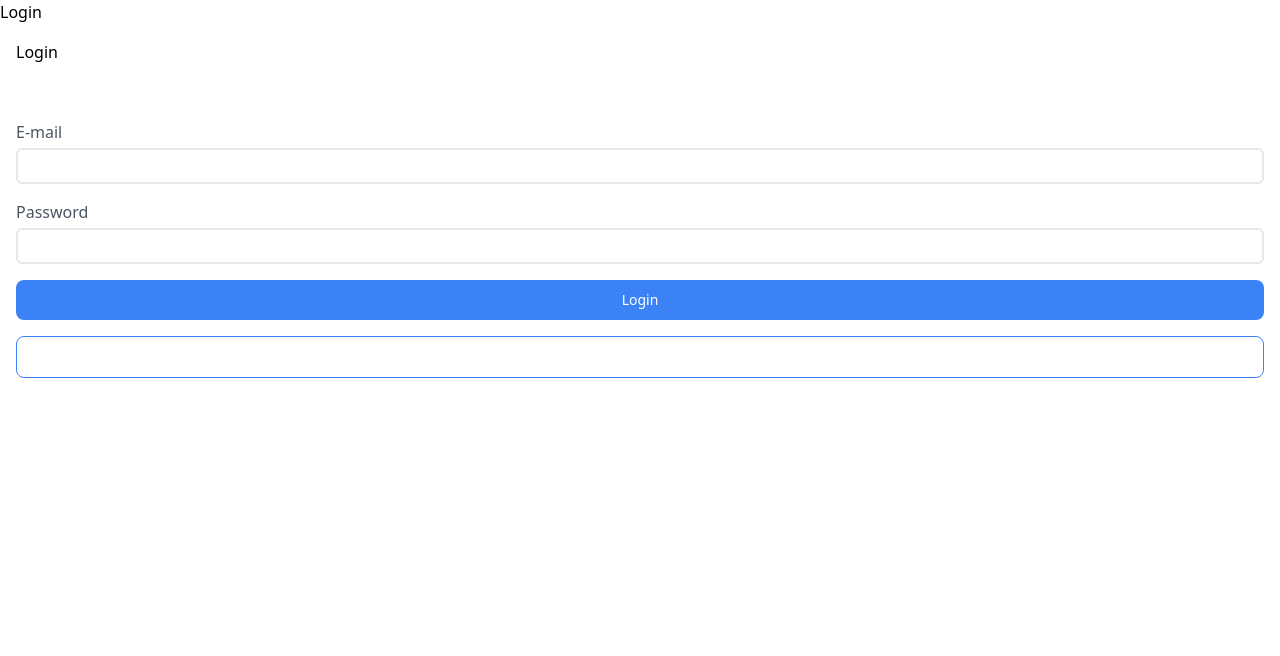
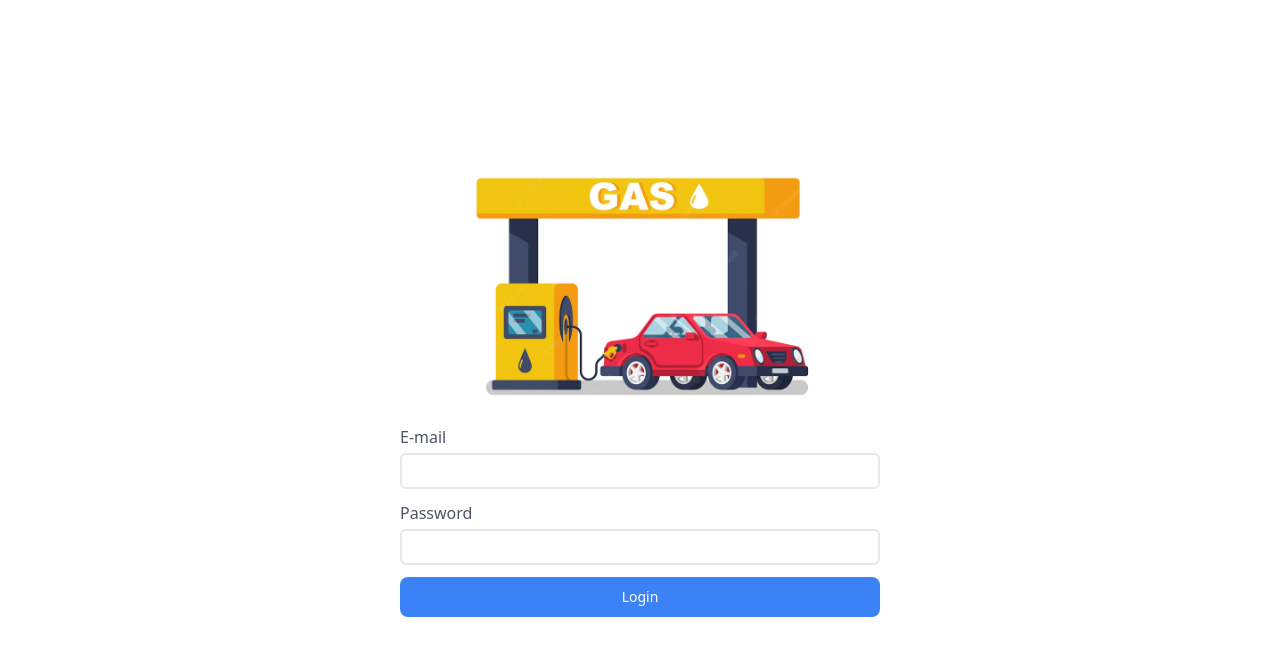
Before and after one commit to gustavomaltez/gas-station-management-system, a React (Vite) app in the folder packages/web/: page / in a window 1280 px wide. Shown: the top 656 px of the page. Built offline with nearby package versions, Linux system fonts and the light colour scheme.

Commit message:
feat(web): added login page styles

```diff
--- a/packages/web/src/components/Button/Button.tsx
+++ b/packages/web/src/components/Button/Button.tsx
@@ -29,7 +29,7 @@ export function Button(props: ButtonProps): JSX.Element {
 
 // Data ------------------------------------------------------------------------
 
-const defaultClassName: ClassName = 'block w-full text-white text-sm px-5 py-2.5 text-center rounded-lg hover:bg-blue-600 font-medium';
+const defaultClassName: ClassName = 'block w-full h-min  text-white text-sm px-5 py-2.5 text-center rounded-lg hover:bg-blue-600 font-medium';
 const themes: Record<ButtonTheme, ClassName> = {
   primary: 'bg-blue-500',
   secondary: 'text-blue-500 hover:text-white border border-blue-500',
--- a/packages/web/src/screens/Login/Login.tsx
+++ b/packages/web/src/screens/Login/Login.tsx
@@ -1,9 +1,10 @@
+import image from './illustration.png';
 import { LoginForm } from './LoginForm';
 
 export function Login(): JSX.Element {
   return (
-    <section>
-      <h1>Login</h1>
+    <section className='flex flex-col justify-center items-center h-screen'>
+      <img src={image} className="px-20 max-w-lg mx-auto" />
       <LoginForm />
     </section>
   );
--- a/packages/web/src/screens/Login/LoginForm.tsx
+++ b/packages/web/src/screens/Login/LoginForm.tsx
@@ -3,12 +3,10 @@ import { Button, ButtonTheme } from '../../components/Button/Button';
 
 export function LoginForm(): JSX.Element {
   return (
-    <form className='grid grid-rows-3 gap-4 p-4'>
-      <h1>Login</h1>
+    <form className='flex flex-col gap-3 p-4 max-w-lg mx-auto w-full'>
       <Input label="E-mail" />
-      <Input label="Password" />
+      <Input label="Password" type="password" />
       <Button label="Login" theme={ButtonTheme.primary} />
-      <Button label="Register" theme={ButtonTheme.secondary} />
     </form>
   );
 }
```
Also changed, not shown: packages/web/src/screens/Login/illustration.png (added).
